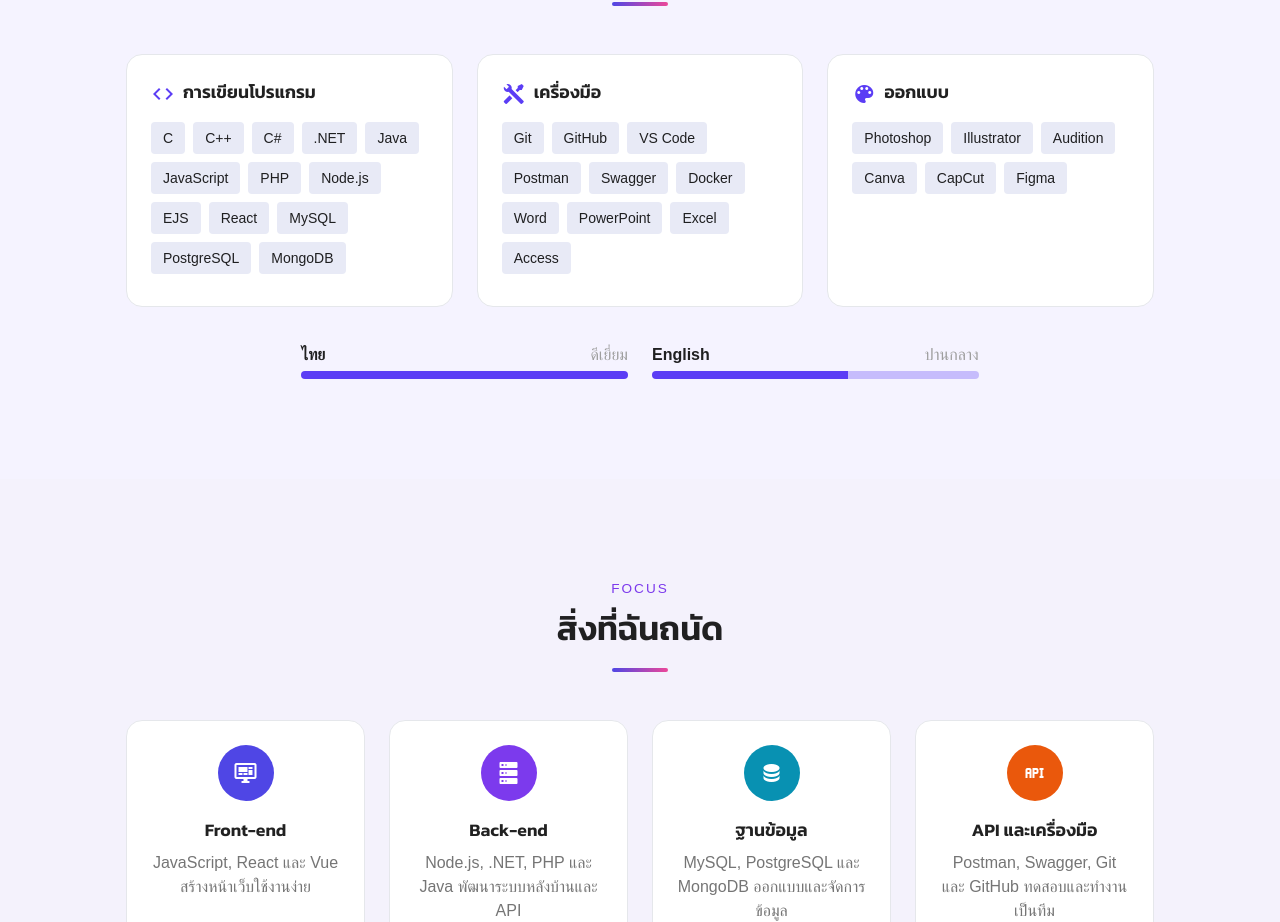
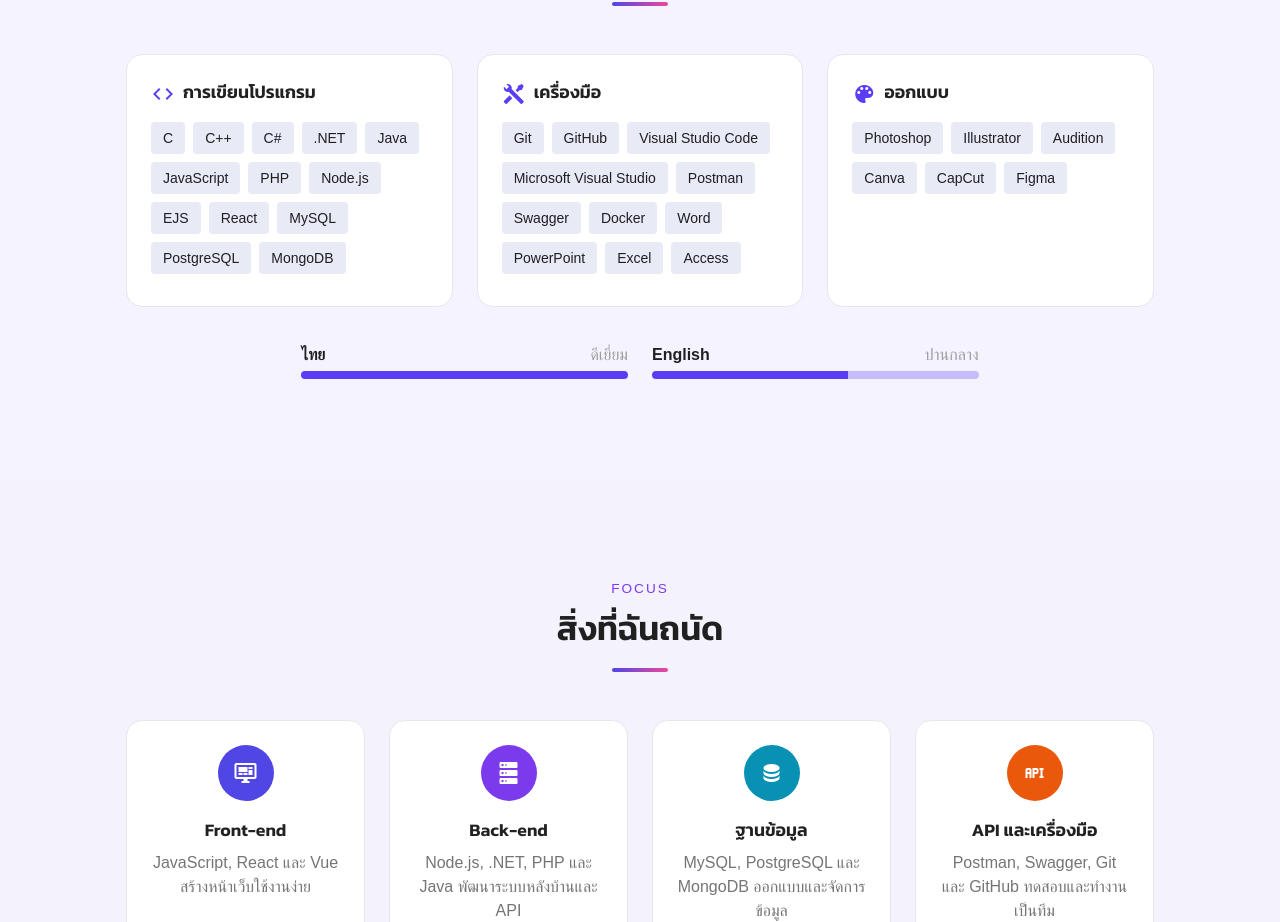
Before and after one commit to newzydev/inet-training-vuejs, a Vue app in the folder frontend/: page /workshop-1 in a window 1280 px wide. Shown: the part 3120-4042 px from the top of the page. Built offline with nearby package versions, Linux system fonts and the light colour scheme; no server answers; a web font is replaced by a local one.

Commit message:
feat: add Microsoft Visual Studio and rename VS Code in tools

```diff
--- a/frontend/src/workshops/workshop_1_profile_card/ProfileView.vue
+++ b/frontend/src/workshops/workshop_1_profile_card/ProfileView.vue
@@ -267,7 +267,7 @@ export default {
           icon: 'mdi-code-tags',
           items: ['C', 'C++', 'C#', '.NET', 'Java', 'JavaScript', 'PHP', 'Node.js', 'EJS', 'React', 'MySQL', 'PostgreSQL', 'MongoDB']
         },
-        { title: 'เครื่องมือ', icon: 'mdi-tools', items: ['Git', 'GitHub', 'VS Code', 'Postman', 'Swagger', 'Docker', 'Word', 'PowerPoint', 'Excel', 'Access'] },
+        { title: 'เครื่องมือ', icon: 'mdi-tools', items: ['Git', 'GitHub', 'Visual Studio Code', 'Microsoft Visual Studio', 'Postman', 'Swagger', 'Docker', 'Word', 'PowerPoint', 'Excel', 'Access'] },
         { title: 'ออกแบบ', icon: 'mdi-palette', items: ['Photoshop', 'Illustrator', 'Audition', 'Canva', 'CapCut', 'Figma'] }
       ],
       // สิ่งที่ถนัด : สรุปจากทักษะด้านบน (ไม่เพิ่มข้อมูลใหม่)
```
